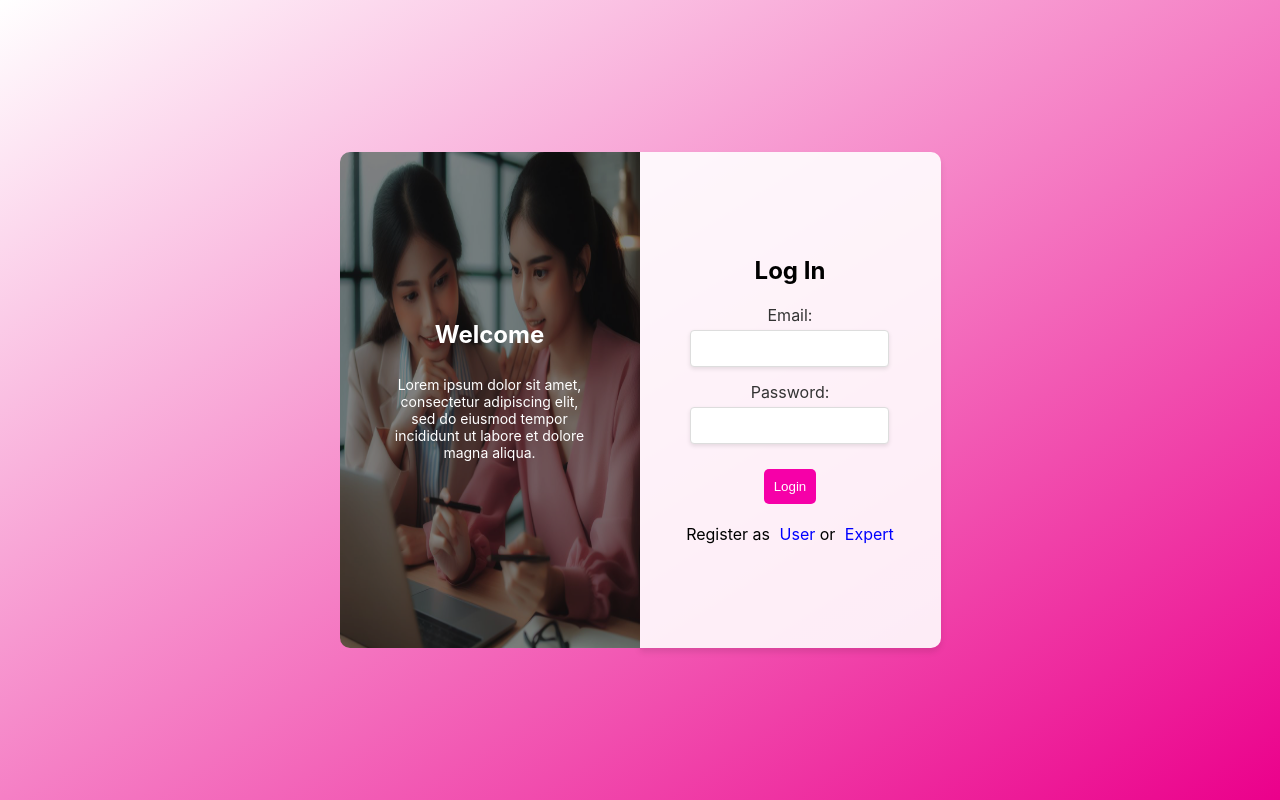
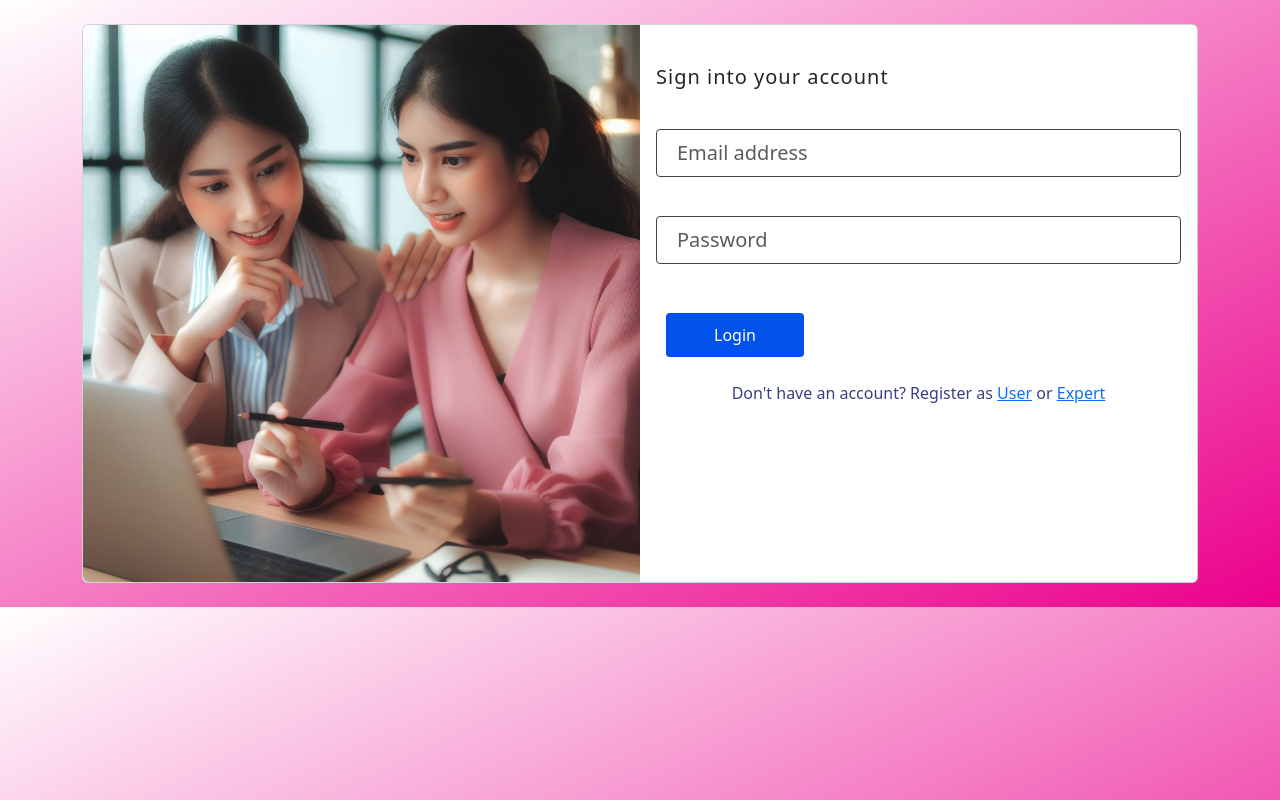
Before and after one commit to pratik860s/Degpeg-starter, a React (Create React App) app: page / in a window 1280 px wide. Built offline with nearby package versions, Linux system fonts and the light colour scheme.

Commit message:
Modified Expert SignUp Page

```diff
--- a/package.json
+++ b/package.json
@@ -7,9 +7,12 @@
     "@testing-library/react": "^13.4.0",
     "@testing-library/user-event": "^13.5.0",
     "axios": "^1.6.8",
+    "bootstrap": "^5.3.3",
     "dotenv": "^16.4.5",
     "joi": "^17.13.1",
+    "mdb-react-ui-kit": "^8.0.0",
     "react": "^18.3.1",
+    "react-bootstrap": "^2.10.2",
     "react-dom": "^18.3.1",
     "react-modal": "^3.16.1",
     "react-router": "^6.23.0",
--- a/src/Pages/ExpertSignup/ExpertSignup.css
+++ b/src/Pages/ExpertSignup/ExpertSignup.css
@@ -1,10 +1,12 @@
 /* ExpertSignup.css */
 
 /* Base styles */
+
 * {
   box-sizing: border-box;
   margin: 0;
   padding: 0;
+  overflow: hidden;
 }
 /* Container for the form */
 .expertSignup-container {
@@ -12,7 +14,7 @@
   justify-content: center;
   align-items: center;
   height: 100vh;
-  background: linear-gradient(to top left, #eb008b, #ffffff);
+  background: linear-gradient(to bottom right, #ffa8db, #ffffff);
 }
 
 .expertSignup-card {
@@ -22,17 +24,14 @@
   flex-direction: column;
   width: 20rem;
   height: 32.2rem;
-  background: rgba(255, 255, 255, 0.9);
+  background: rgb(244, 244, 244);
   border-radius: 0 10px 10px 0;
-  box-shadow: 0 4px 6px rgba(0, 0, 0, 0.1);
+  box-shadow: 100px 100px 100px 100px rgba(255, 0, 102, 0.1);
   text-align: center;
 }
 
 .expert-poster {
   display: flex;
-  flex-direction: column;
-  align-items: center;
-  justify-content: center;
 }
 .expert-image {
   width: 20rem;
@@ -43,10 +42,12 @@
 
 .h1-expert {
   font-size: 24px;
-  margin-bottom: 10px;
+  /* margin-bottom: 10px; */
   position: absolute;
   top: 40%;
   color: white;
+  margin-left: 100px;
+  line-height: 2;
 }
 
 /* Form headings */
@@ -57,15 +58,21 @@ h2 {
   margin: 20px;
 }
 
+.input-field {
+  display: flex;
+  flex-direction: column;
+  align-items: center;
+}
+
 /* Form inputs */
 input[type="text"],
 input[type="email"],
 input[type="tel"],
 input[type="password"],
 input[type="file"] {
-  padding: 10px;
+  padding: 5px 20px 5px 20px;
   margin-bottom: 15px;
-  border: 1px solid #ddd;
+  border: 1px solid #434343;
   border-radius: 4px;
 }
 
@@ -78,7 +85,7 @@ label {
 
 /* Buttons */
 .buttons {
-  padding: 10px;
+  padding: 5px;
   border: none;
   border-radius: 4px;
   background-color: rgb(0, 153, 255); /* Magenta button */
@@ -92,7 +99,7 @@ label {
 }
 
 .showButton {
-  padding: 5px;
+  padding: 1px;
   border: none;
   border-radius: 4px;
   background-color: rgb(3, 154, 255); /* Magenta button */
@@ -109,9 +116,14 @@ p {
   text-align: center;
 }
 
+.down-button {
+  display: flex;
+}
+
 .password-input {
-  margin-left: 10px;
+  width: 222px;
 }
+
 /* Responsive design */
 @media only screen and (max-width: 768px) {
   .expertSignup-container {
@@ -122,19 +134,15 @@ p {
     padding: 15px;
   }
   .expert-image {
-    width: 200px;
-    height: 20vh;
+    /* width: 200px; */
+    height: 25vh;
     border-radius: 10px 10px 0 0;
     filter: brightness(50%);
   }
   .expertSignup-card {
     padding: 10px;
-    max-width: 200px;
     height: 45vh;
     border-radius: 0px 0px 10px 10px;
-  }
-  .password-input {
-    margin-left: -50px;
   }
   input[type="text"],
   input[type="email"],
@@ -148,7 +156,16 @@ p {
   }
 
   .h1-expert {
-    font-size: 15px;
-    top: 24%;
+    top: 27%;
+    left: 40%;
+    line-height: 2;
+    margin-left: 0;
+  }
+  .password-input {
+    width: inherit;
+  }
+  .showButton {
+    padding: 3px;
+    font-size: 12px;
   }
 }
--- a/src/Pages/ExpertSignup/ExpertSignup.js
+++ b/src/Pages/ExpertSignup/ExpertSignup.js
@@ -100,6 +100,12 @@ const ExpertSignup = () => {
     }
   };
 
+  const handleBack = () => {
+    if (level > 1) {
+      setLevel(level - 1);
+    }
+  };
+
   // Function to handle changes in the form inputs and update the form data state
   const handleChange = (e) => {
     const { name, value } = e.target;
@@ -171,22 +177,22 @@ const ExpertSignup = () => {
           src={process.env.PUBLIC_URL + "/images/expert-poster.jpeg"}
           alt="poster"
         />
-        <h1 className="h1-expert">Become An Expert</h1>
-        <p className="paragraph">
-          Lorem ipsum dolor sit amet, consectetur adipiscing elit, sed do
-          eiusmod tempor incididunt ut labore et dolore magna aliqua.
-        </p>
+        <h1 className="h1-expert">
+          Become An <br />
+          Expert
+        </h1>
+        <br />
       </div>
       <div className="expertSignup-card">
         <h2>Expert Registration</h2>
         {level === 1 && (
-          <div>
+          <div className="input-field">
             <input
               type="text"
               name="name"
               value={formData.name}
               onChange={handleChange}
-              placeholder="Business/Expert Name"
+              placeholder="Name"
               required
             />
             <input
@@ -194,7 +200,7 @@ const ExpertSignup = () => {
               name="email"
               value={formData.email}
               onChange={handleChange}
-              placeholder="Business/Expert Email"
+              placeholder="Email"
               required
             />
             <input
@@ -202,7 +208,7 @@ const ExpertSignup = () => {
               name="contactNumber"
               value={formData.contactNumber}
               onChange={handleChange}
-              placeholder="Mobile number"
+              placeholder="Mobile Number"
               required
             />
             <input
@@ -210,12 +216,12 @@ const ExpertSignup = () => {
               name="location"
               value={formData.location}
               onChange={handleChange}
-              placeholder="Business/Expert Location"
+              placeholder="Location"
               required
             />
             <div
               className="password-input"
-              style={{ position: "relative", width: "fit-content" }}
+              style={{ position: "relative" }}
             >
               <input
                 type={showPassword ? "text" : "password"}
@@ -224,15 +230,15 @@ const ExpertSignup = () => {
                 onChange={handleChange}
                 placeholder="Create Password"
                 required
-                style={{ paddingRight: "10px", marginLeft: "57px" }}
+                style={{ paddingRight: "10px", width:"inherit" }}
               />
               <button
                 className="showButton"
                 onClick={togglePasswordVisibility}
                 style={{
                   position: "absolute",
-                  right: "6px",
-                  top: "6px",
+                  right: "-3px",
+                  top: "-5px",
                 }}
               >
                 {showPassword ? "Hide" : "Show"}
@@ -330,7 +336,12 @@ const ExpertSignup = () => {
             />
           </div>
         )}
-
+        <div className="down-button">
+        {level > 1 && (
+          <button className="buttons" onClick={handleBack}>
+            Previous
+          </button>
+        )}
         {level < 3 ? (
           <button className="buttons" onClick={handleNext}>
             Next
@@ -340,6 +351,7 @@ const ExpertSignup = () => {
             Submit
           </button>
         )}
+        </div>
       </div>
     </div>
   );
--- a/src/Pages/Login/Login.css
+++ b/src/Pages/Login/Login.css
@@ -1,129 +1,26 @@
-* {
+body {
+  background: linear-gradient(to top left, #eb008b, #ffffff);
+  overflow: hidden;
   margin: 0;
   padding: 0;
   box-sizing: border-box;
 }
 
-  .login-container {
+button {
+  padding: 10px;
+  border: none;
+  border-radius: 4px;
+  background-color: hsl(219, 100%, 46%); /* Magenta button */
+  color: white;
+  cursor: pointer;
+  margin: 10px;
+}
+button:hover{
+  background-color: rgb(112, 112, 255);
+}
+
+.login-card{
   display: flex;
-    flex-direction: row; /* Display children side by side */
   justify-content: center;
   align-items: center;
-    height: 100vh;
-    background: linear-gradient(to top left, #EB008B, #ffffff);
 }
-
-  /* Styling for the login poster */
-  .login-poster {
-    display: flex;
-    flex-direction: column;
-    align-items: center;
-    justify-content: center;
-  }
-
-  /* Styling for the login image */
-  .login-image-div {
-    margin-bottom: 20px;
-  }
-
-  .login-image {
-    width: 300px;
-    height: 62vh;
-    border-radius: 10px 0 0 10px;
-    filter: brightness(50%);
-  }
-
-  .h1-login {
-    font-size: 24px;
-    margin-bottom: 10px;
-    position: absolute;
-    top: 40%;
-    color: white;
-  }
-  .paragraph {
-    font-size: 14px;
-    color: #ffffff;
-    position: absolute;
-    width: 15%;
-    top: 47%;
-  }
-
-  /* Styling for the login card */
-  .login-card {
-    display: flex;
-    align-items: center;
-    justify-content: center;
-    width: 301px;
-    height: 62vh;
-    background: rgba(255, 255, 255, 0.9);
-    border-radius: 0 10px 10px 0;
-    /* padding: 60px; */
-    box-shadow: 0 4px 6px rgba(0, 0, 0, 0.1);
-    text-align: center;
-  }
-
-  /* Styling for the h1 inside the login card */
-  .login-card h1 {
-    font-size: 24px;
-    margin-bottom: 20px;
-  }
-
-  /* Styling for the input fields inside the login card */
-  .login-card input {
-    padding: 15px;
-    margin-bottom: 15px;
-    border: 1px solid #ccc;
-    border-radius: 5px;
-    box-shadow: 0 2px 4px rgba(0, 0, 0, 0.1);
-  }
-
-  /* Styling for the login button */
-  .login-card button {
-    padding: 10px;
-    background-color: #f600a8;
-    color: #fff;
-    border: none;
-    border-radius: 5px;
-    cursor: pointer;
-  }
-
-  /* Styling for the links inside the login card */
-  .login-card .link {
-    color: blue;
-    text-decoration: none;
-    margin-left: 5px;
-  }
-
-  /* Styling for the paragraph below the login button */
-  .login-card p {
-    margin-top: 10px;
-  }
-
-  @media only screen and (max-width: 768px) {
-    .login-container{
-      flex-direction: column;
-      overflow: hidden;
-    }
-    .login-card {
-      padding: 10px;
-      max-width: 300px;
-      height: 45vh;
-      border-radius: 10px 0px 10px 10px;
-    }
-
-    .paragraph {
-      width: 50%;
-      padding: 0 10px;
-      top: 26%;
-    }
-
-    .h1-login {
-      top: 22%;
-  }
-    .login-image {
-      width: 300px;
-      height: 25vh;
-      border-radius: 10px 10px 0 0;
-      filter: brightness(50%);
-  }
-}
--- a/src/Pages/Login/Login.js
+++ b/src/Pages/Login/Login.js
@@ -1,8 +1,22 @@
 // Importing necessary modules from React and React Router
 import React, { useState } from "react";
-import axios from "axios"
-import Modal from "react-modal"
+import axios from "axios";
+import Modal from "react-modal";
 import { Link } from "react-router-dom";
+import "bootstrap/dist/css/bootstrap.min.css";
+import Joi from "joi"
+
+import {
+  MDBContainer,
+  MDBCard,
+  MDBCardBody,
+  MDBCardImage,
+  MDBRow,
+  MDBCol,
+  // MDBIcon,
+  MDBInput,
+} from "mdb-react-ui-kit";
+
 // Importing the CSS stylesheet for styling the component
 import "./Login.css";
 
@@ -13,20 +27,37 @@ const Login = () => {
   const [password, setPassword] = useState("");
   const [submitted, setSubmitted] = useState(false);
 
+  const customTlds = ["com", "org", "net"]; // Add your desired TLDs here
+
+  const schema = Joi.object({
+    email: Joi.string()
+    .email({ tlds: { allow: customTlds } })
+    .required(),    password: Joi.string().required(),
+  });
 
   // Event handler for form submission
   const handleSubmit = (event) => {
     // Prevents the default form submission action
     event.preventDefault();
+    const { error } = schema.validate({ email, password });
+
+    if (error) {
+      console.error("Validation Error:", error.details[0].message);
+      return; // Exit the function if validation fails
+    }
     const apiEndpoint = "http://43.204.221.144:3000/api/v1/user/login";
 
     // Making a POST request using axios to submit the form data
     axios
-      .post(apiEndpoint, {email,password}, {
+      .post(
+        apiEndpoint,
+        { email, password },
+        {
           headers: {
             "Content-Type": "application/json",
           },
-      })
+        }
+      )
       .then((response) => {
         console.log("Success:", response.data); // Log success message and data
         setSubmitted(true);
@@ -34,57 +65,67 @@ const Login = () => {
       .catch((error) => {
         console.error("Error:", error); // Log Any Error
       });
-
   };
-
 
   // JSX for rendering the login form
   return (
-    <div className="login-container">
-      <div className="login-poster">
-      <img className="login-image" src={process.env.PUBLIC_URL + "/images/logo-poster.jpeg"} alt='poster' />
-          <h1 className="h1-login">Welcome</h1>
-          <p className="paragraph">
-          Lorem ipsum dolor sit amet,
-          consectetur adipiscing elit,
-          sed do eiusmod tempor incididunt ut
-          labore et dolore magna aliqua.
-          </p>
-      </div>
-      <div className="login-card">
-        {/* <img src={logoImage} alt="Logo" className="logo" /> */}
-        {/* Form element with an onSubmit event handler */}
+    <MDBContainer className="my-4 ">
+      <MDBCard className="login-card">
+        <MDBRow className="g-0">
+          <MDBCol md="6">
+            <MDBCardImage
+              src={process.env.PUBLIC_URL + "/images/logo-poster.jpeg"}
+              alt="login form"
+              className="rounded-start w-100"
+            />
+          </MDBCol>
+
+          <MDBCol md="6">
+            <MDBCardBody className="d-flex flex-column">
+              {/* <div className='d-flex flex-row mt-2'>
+                <MDBIcon fas icon="cubes fa-3x me-3" style={{ color: '#ff6219' }}/>
+                <span className="h1 fw-bold mb-0">Logo</span>
+              </div> */}
+
+              <h5
+                className="fw-normal my-4 pb-3"
+                style={{ letterSpacing: "1px" }}
+              >
+                Sign into your account
+              </h5>
               <form onSubmit={handleSubmit}>
-          <h1>Log In</h1>
-          {/* Email input field */}
-          <div>
-            <label htmlFor="email">Email:</label>
-            <input
+              <MDBInput
+                placeholder="Email address"
+                wrapperClass="mb-4"
+                id="email"
                 type="email"
-              id="email"
+                size="lg"
                 value={email}
                 onChange={(e) => setEmail(e.target.value)}
                 required
               />
-          </div>
-          {/* Password input field */}
-          <div>
-            <label htmlFor="password">Password:</label>
-            <input
+              <MDBInput
+                wrapperClass="mb-4"
+                placeholder="Password"
+                id="password"
                 type="password"
-              id="password"
+                size="lg"
                 value={password}
                 onChange={(e) => setPassword(e.target.value)}
                 required
               />
-          </div>
-          {/* Login button */}
-          <button className="buttons" type="submit">
+
+              <button
+                type="submit"
+                className="mb-4 px-5"
+                color="dark"
+                size="lg"
+              >
                 Login
               </button>
-          {/* Links for navigating to user or expert registration */}
-          <p>
-            Register as
+              {/* <a className="small text-muted" href="#!">Forgot password?</a> */}
+              <p className="mb-5 pb-lg-2" style={{ color: "#393f81" }}>
+                Don't have an account? Register as{" "}
                 <Link className="link" to="/register/user">
                   {" "}
                   User
@@ -95,33 +136,40 @@ const Login = () => {
                 </Link>
               </p>
               </form>
-        <LoggedInMessage isOpen={submitted} onClose={() => setSubmitted(false)} />
-      </div>
-    </div>
+              <LoggedInMessage
+                isOpen={submitted}
+                onClose={() => setSubmitted(false)}
+              />
+            </MDBCardBody>
+          </MDBCol>
+        </MDBRow>
+      </MDBCard>
+    </MDBContainer>
   );
 };
 const customStyles = {
   content: {
-    width: '50%',
-    height: '50%',
-    margin: 'auto',
-    padding: '20px',
-    borderRadius: '8px',
-    boxShadow: '0 4px 8px rgba(0, 0, 0, 0.1)',
-    backgroundColor: 'white',
-    textAlign: 'center',
-    background: 'linear-gradient(to top left, #a4a1ff, #ffffff)',
+    width: "50%",
+    height: "50%",
+    margin: "auto",
+    padding: "20px",
+    borderRadius: "8px",
+    boxShadow: "0 4px 8px rgba(0, 0, 0, 0.1)",
+    backgroundColor: "white",
+    textAlign: "center",
+    background: "linear-gradient(to top left, rgb(255, 223, 95), #ffffff)",
   },
   overlay: {
-    backgroundColor: 'rgba(0, 0, 0, 0.7)'
-  }
+    backgroundColor: "rgba(0, 0, 0, 0.7)",
+  },
 };
 const LoggedInMessage = ({ isOpen, onClose }) => {
   return (
     <Modal isOpen={isOpen} onRequestClose={onClose} style={customStyles}>
       <h2>Thank you for logging in.</h2>
       <p className="paragraph">We will notify you when we are live.</p>
-      <button className="buttons" onClick={onClose}>Close</button>
+      <button onClick={onClose}>Close</button>
+
     </Modal>
   );
 };
```
Also changed, not shown: src/App.js (+4 -5 lines), 1 other file (tests, documents, lock files or other folders). Lines whose indentation alone changed are shown as unchanged.
